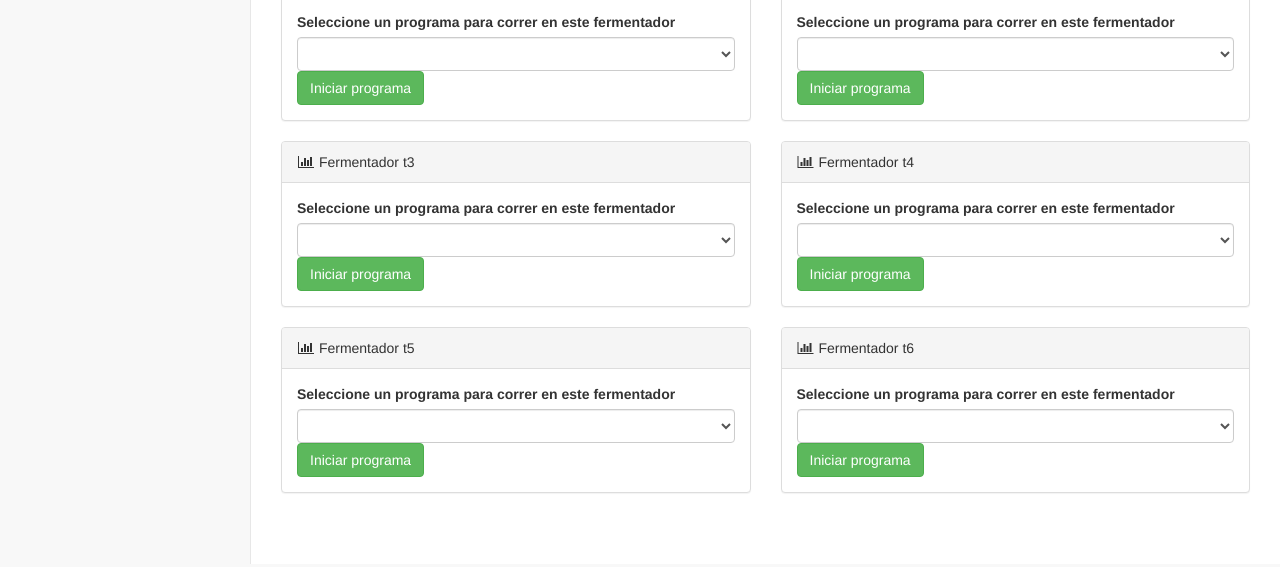
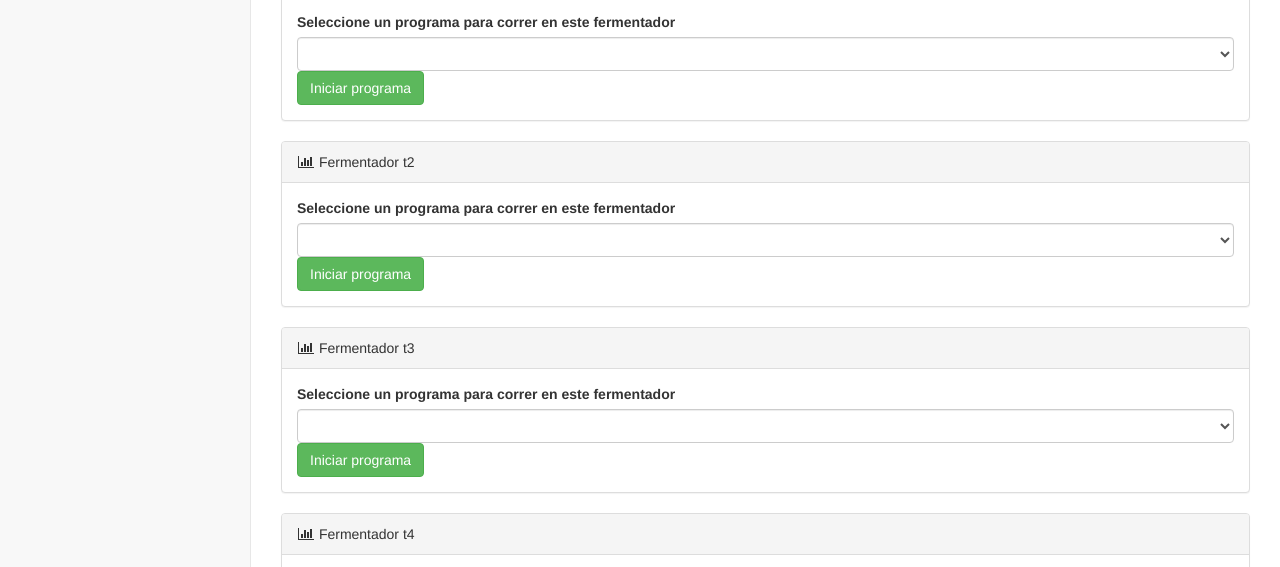
Before and after one commit to enorrmann/brewery-control, a website: page startmin/pages/programas.html in a window 1280 px wide. Shown: the part 185-752 px from the top of the page. Drawn offline with Linux system fonts and the light colour scheme; no server answers.

Commit message:
largo pantalla

```diff
--- a/startmin/pages/programas.html
+++ b/startmin/pages/programas.html
@@ -80,7 +80,7 @@
                 <div class="row">
 
                     <!-- panel grafico -->
-                    <div class="col-lg-6" ng-repeat="tacho in tachos">
+                    <div class="col-lg-12" ng-repeat="tacho in tachos">
                         <div class="panel panel-default">
                             <div class="panel-heading">
                                 <i class="fa fa-bar-chart-o fa-fw"></i> Fermentador {{tacho}} {{assignedPrograms[tacho].nombre}}
```
